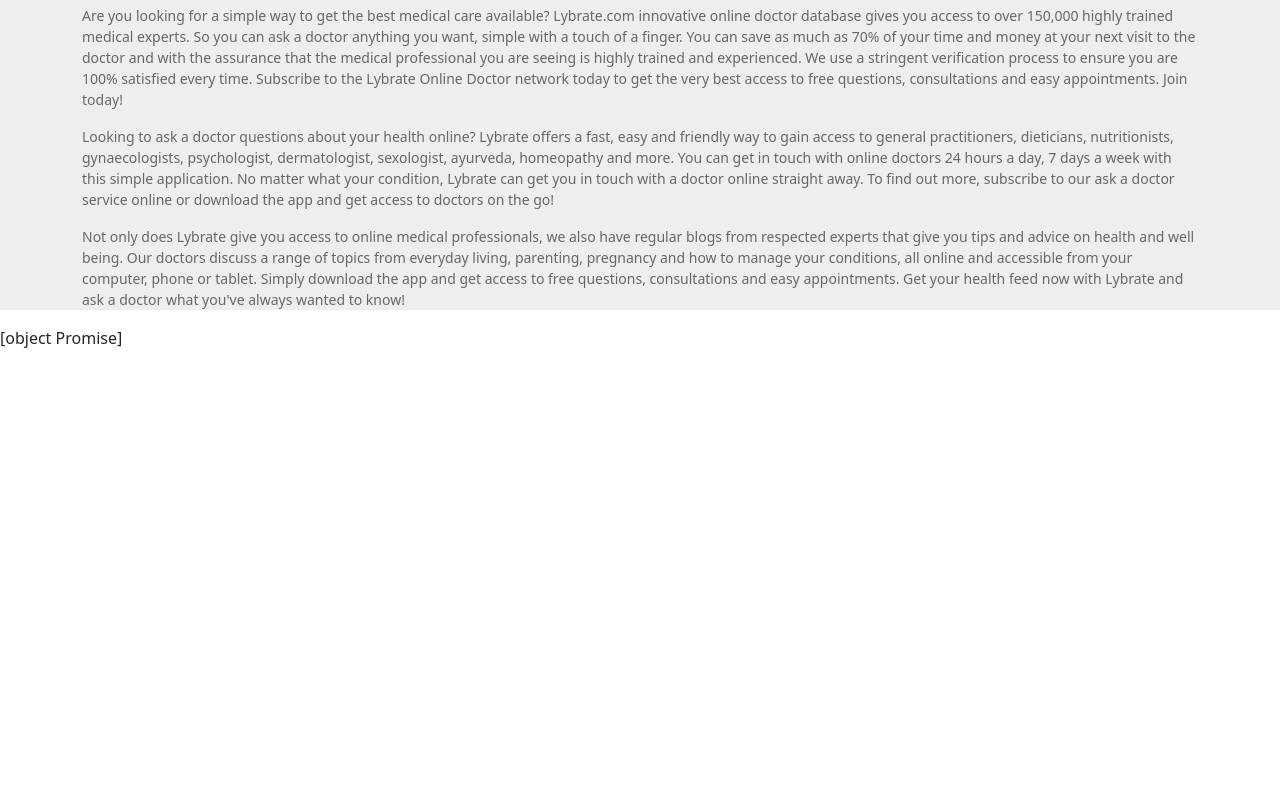
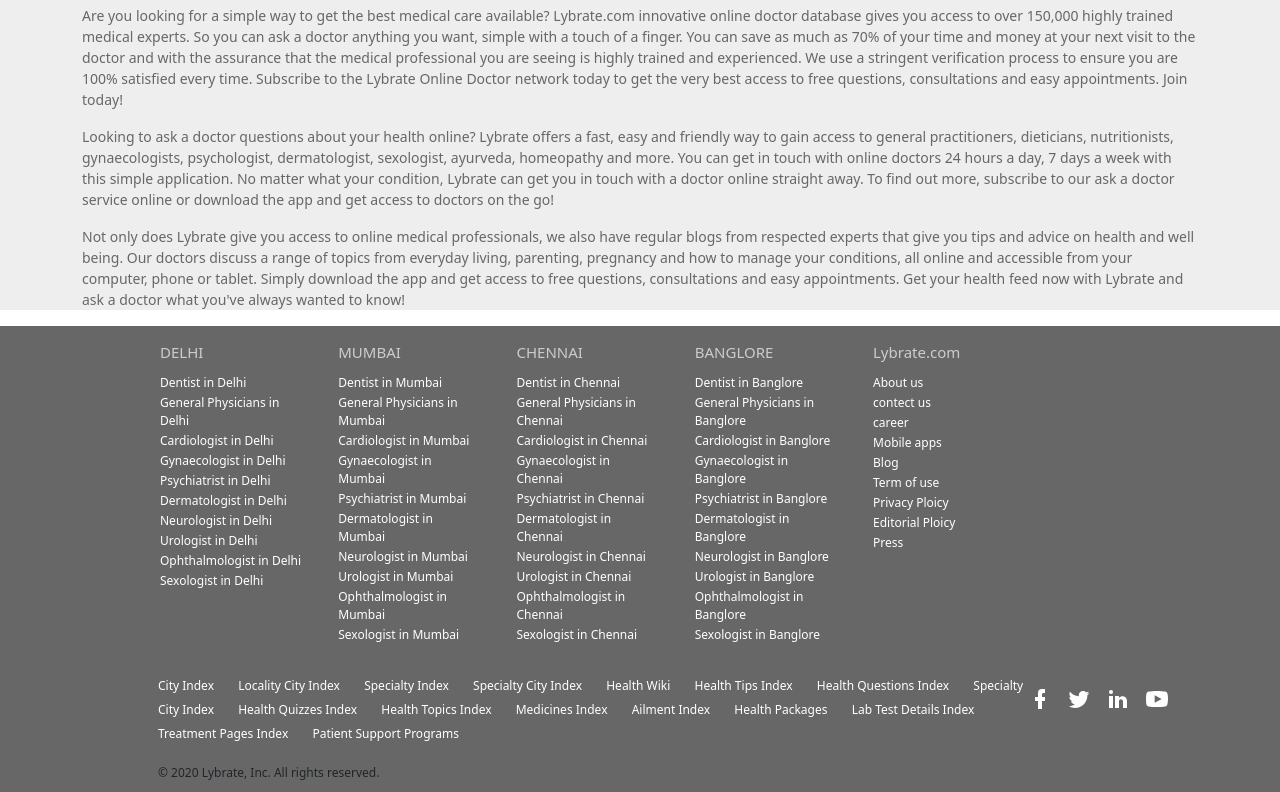
Before and after one commit to m-sehrawat/Lybrate-Website-Clone, a website: page frontend/landingpage.html in a window 1280 px wide. Shown: the part 4177-4969 px from the top of the page. Before the commit the page ends 4527 px from the top, so only its background shows below. Drawn offline with nearby package versions, Linux system fonts and the light colour scheme.

Commit message:
changes done

```diff
--- a/frontend/JS/landingPage.js
+++ /dev/null
@@ -1,4 +0,0 @@
-import footer from './footer.js';
-    var footer1 = footer();
-    console.log(footer1);
-    document.getElementById("footer").innerHTML=footer1;
--- a/frontend/landingpage.html
+++ b/frontend/landingpage.html
@@ -457,9 +457,17 @@
             </div>
         </div>
     </section>
-    <div id="footer"></div>
+    <div id="footerDisplay"></div>
 </body>
 
 </html>
-<script type="module" src="./JS/landingPage.js">
+<script type="module">
+
+let footerDisplay = document.getElementById('footerDisplay');
+
+import footer from './JS/footer.js';
+
+footer().then((response) => {
+    footerDisplay.innerHTML = response;
+})
 </script>
```
Also changed, not shown: frontend/signin.html (+4 -1 lines).
